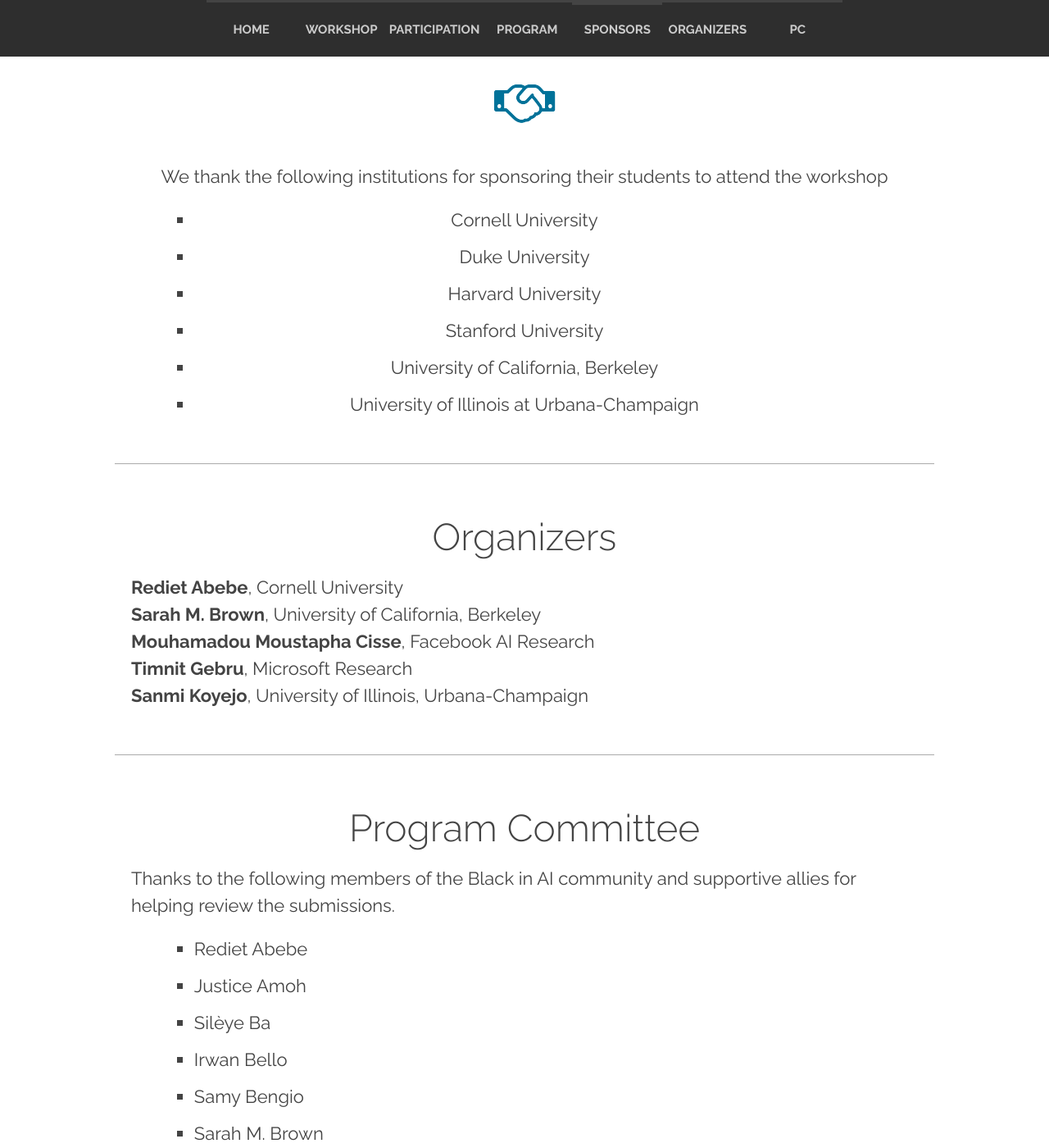
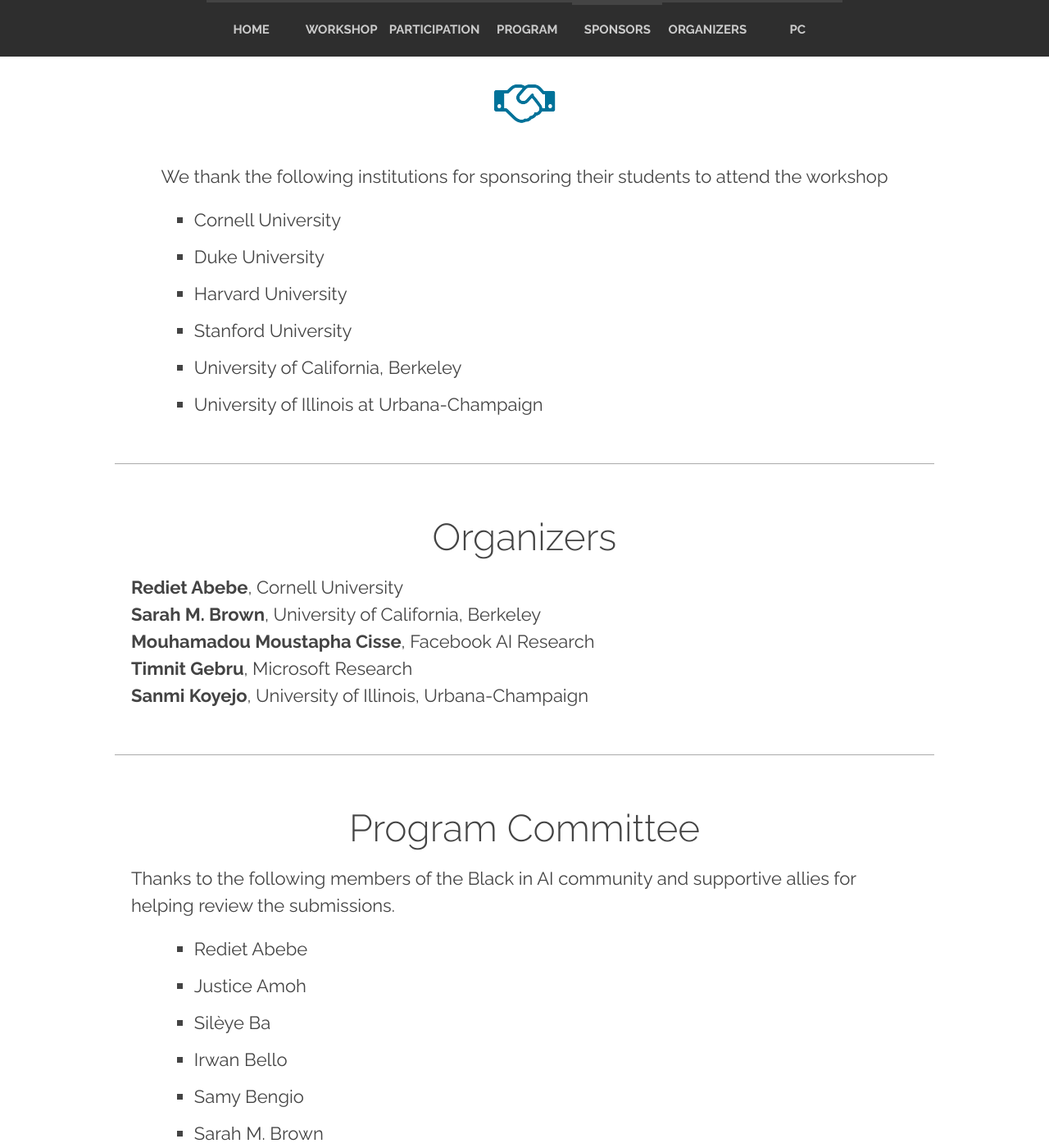
Before and after one commit to blackinai/blackinai-original-webpage, a Jekyll site: the page built from index.html, in a window 1280 px wide and 1400 px high, scrolled down 4989 px. Shown: the whole window at 82% size. Built offline with Jekyll 4.4.1, drawn with Linux system fonts in a browser that asks for light colours; nearby versions of some CDN libraries.

Commit message:
uncenter bulleted lists

```diff
--- a/_includes/css/main.css
+++ b/_includes/css/main.css
@@ -187,6 +187,7 @@
 
 .container { word-wrap: break-word; }
 .center { text-align: center; }
+.center ul { text-align: left; }
 .justify { text-align: justify;}
 .left, .container .left { text-align: left; }
 
```
